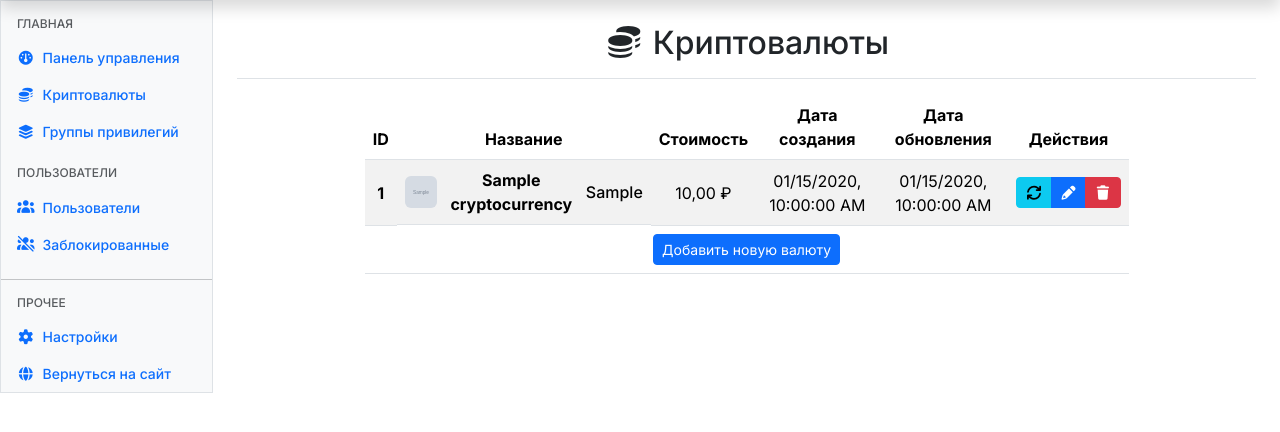
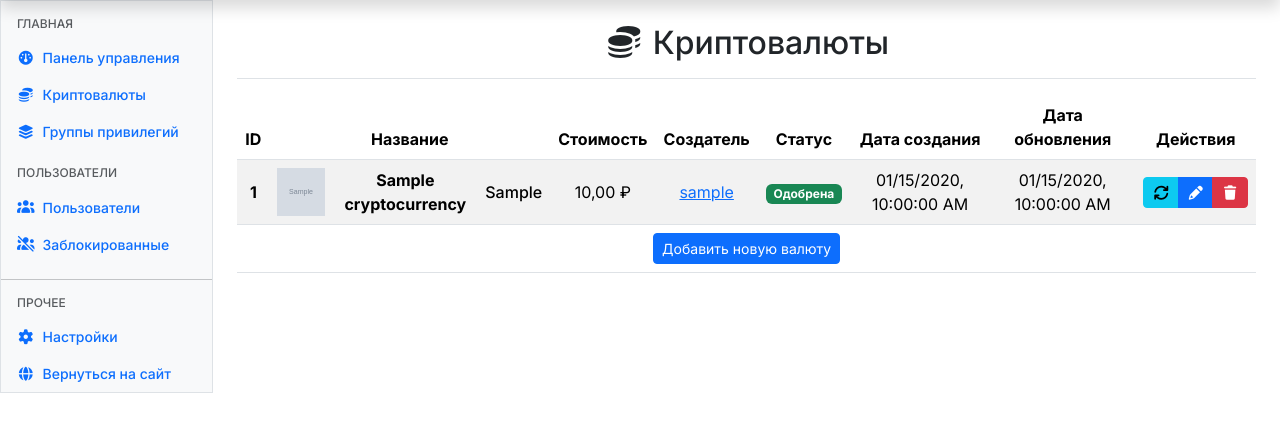
Before and after one commit to mohovikov/virtual-crypto-mining, a Flask app: page /admin/cryptocurrency/ in a window 1280 px wide. Shown: the part 48-480 px from the top of the page. Run offline with Flask 3, Linux system fonts and the light colour scheme; a user stored in the database is signed in; tables that the repository leaves empty hold one stand-in row (values such as "Sample post"); grey boxes marked "Sample" are stand-in pictures; some libraries are stand-ins or nearby versions.

Commit message:
Новые поля для всех криптовалют

```diff
--- a/templates/admin/cryptocurrency/all.html
+++ b/templates/admin/cryptocurrency/all.html
@@ -8,12 +8,14 @@
   <span>{{ title }}</span>
 </h2>
 
-<table class="table table-striped align-middle text-center w-75 mx-auto">
+<table class="table table-striped align-middle text-center mx-auto">
   <thead>
     <tr>
       <th scope="col">ID</th>
       <th scope="col">Название</th>
       <th scope="col">Стоимость</th>
+      <th scope="col">Создатель</th>
+      <th scope="col">Статус</th>
       <th scope="col">Дата создания</th>
       <th scope="col">Дата обновления</th>
       <th scope="col">Действия</th>
@@ -23,15 +25,27 @@
     {% for cryptocurrency in cryptocurrencies %}
     <tr>
       <th scope="col">{{ cryptocurrency.id }}</th>
-      <td class="d-flex align-items-center justify-content-center">
-        {% if cryptocurrency.icon_file %}
-        <img src="{{ url_for('media', filename="cryptocurrency/icon/" ~ cryptocurrency.id ~ "/" ~ cryptocurrency.icon_file) }}" class="rounded me-2" alt="{{ cryptocurrency.name }}" width="32" height="32">
-        {% endif %}
-        <span class="fw-bold">{{ cryptocurrency.name }}</span>
-        <span class="ms-2 fw-medium">{{ cryptocurrency.symbol }}</span>
+      <td>
+        <div class="d-flex align-items-center justify-content-center gap-2">
+          {% if cryptocurrency.icon_file %}
+          <img src="{{ url_for('media', filename="cryptocurrency/icon/" ~ cryptocurrency.id ~ "/" ~ cryptocurrency.icon_file) }}" class="" alt="{{ cryptocurrency.name }}" width="48" height="48">
+          {% endif %}
+          <span class="fw-bold">{{ cryptocurrency.name }}</span>
+          <span class="fw-medium">{{ cryptocurrency.symbol }}</span>
+        </div>
       </td>
       <td>
         <span class="js-price" data-price="{{ cryptocurrency.price }}"></span>
+      </td>
+      <td>
+        <a href="#">{{ cryptocurrency.creator.username }}</a>
+      </td>
+      <td>
+        {% if cryptocurrency.is_approved %}
+        <span class="badge text-bg-success">Одобрена</span>
+        {% else %}
+        <span class="badge text-bg-warning">На модерации</span>
+        {% endif %}
       </td>
       <td>
         <time class="js-datetime" data-utc="{{ cryptocurrency.created_at }}"></time>
@@ -41,12 +55,18 @@
       </td>
       <td>
         <div class="btn-group btn-group-sm">
+          {% if cryptocurrency.is_approved %}
           <a href="{{ url_for('admin.cryptocurrency.update_price', crypto_id=cryptocurrency.id) }}" class="btn btn-info" title="Обновить курс">
             <i class="fa-solid fa-arrows-rotate"></i>
           </a>
           <a href="{{ url_for('admin.cryptocurrency.edit', crypto_id=cryptocurrency.id) }}" class="btn btn-primary" title="Редактировать">
             <i class="fa-solid fa-pencil"></i>
           </a>
+          {% else %}
+          <a href="#" class="btn btn-success" title="Одобрить">
+            <i class="fa-solid fa-check"></i>
+          </a>
+          {% endif %}
           <a href="#" class="btn btn-danger" title="Удалить">
             <i class="fa-solid fa-trash"></i>
           </a>
@@ -56,7 +76,7 @@
     {% else %}
     {% endfor %}
     <tr>
-      <td colspan="6">
+      <td colspan="8">
         <a href="{{ url_for('admin.cryptocurrency.add') }}" class="btn btn-sm btn-primary">Добавить новую валюту</a>
       </td>
     </tr>
```
